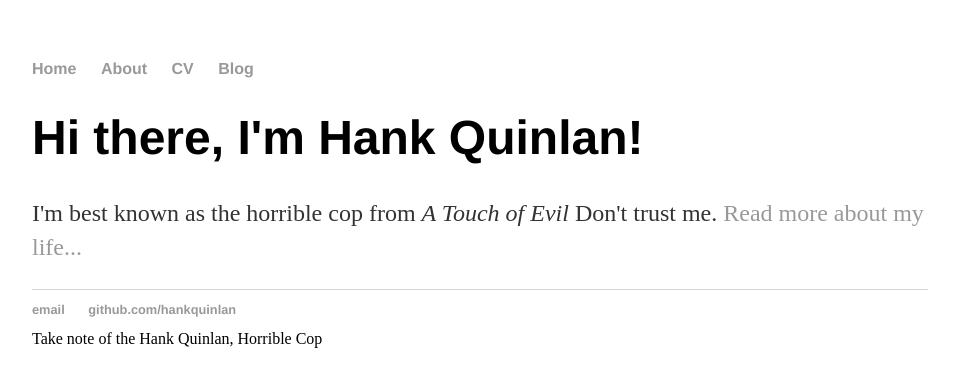
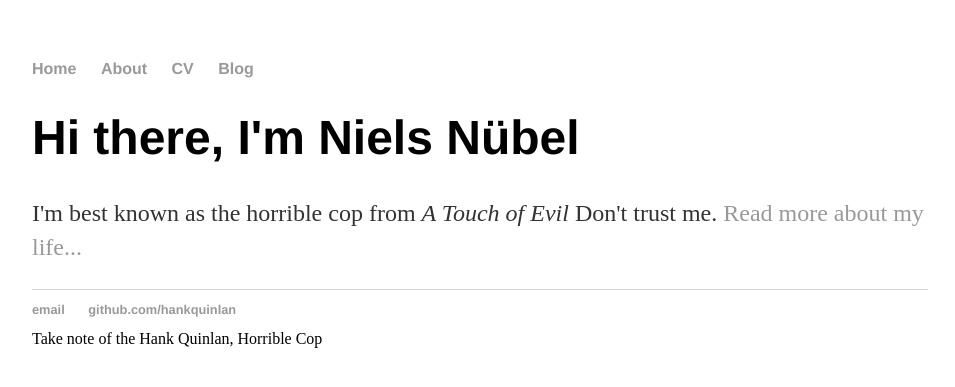
Before and after one commit to nielsnuebel/nielsnuebel.github.io, a Jekyll site: the page built from index.html, in a window 1280 px wide. Shown: the top 387 px of the page, without its empty margins (160-1115 px from the left). Built offline with Jekyll 4.4.1, drawn with Linux system fonts in a browser that asks for light colours.

Commit message:
Update index.html

```diff
--- a/index.html
+++ b/index.html
@@ -3,6 +3,6 @@ layout: default
 title: Hank Quinlan, Horrible Cop
 ---
 <div class="blurb">
-    <h1>Hi there, I'm Hank Quinlan!</h1>
+    <h1>Hi there, I'm Niels Nübel</h1>
     <p>I'm best known as the horrible cop from <em>A Touch of Evil</em> Don't trust me. <a href="/about">Read more about my life...</a></p>
 </div><!-- /.blurb -->
```
